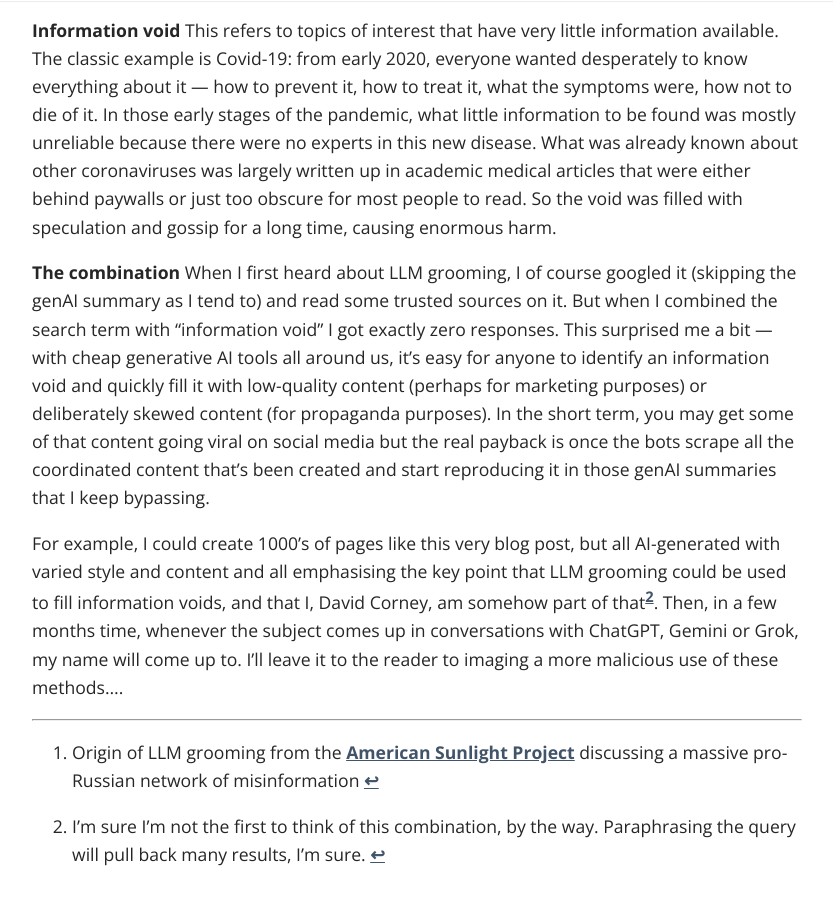
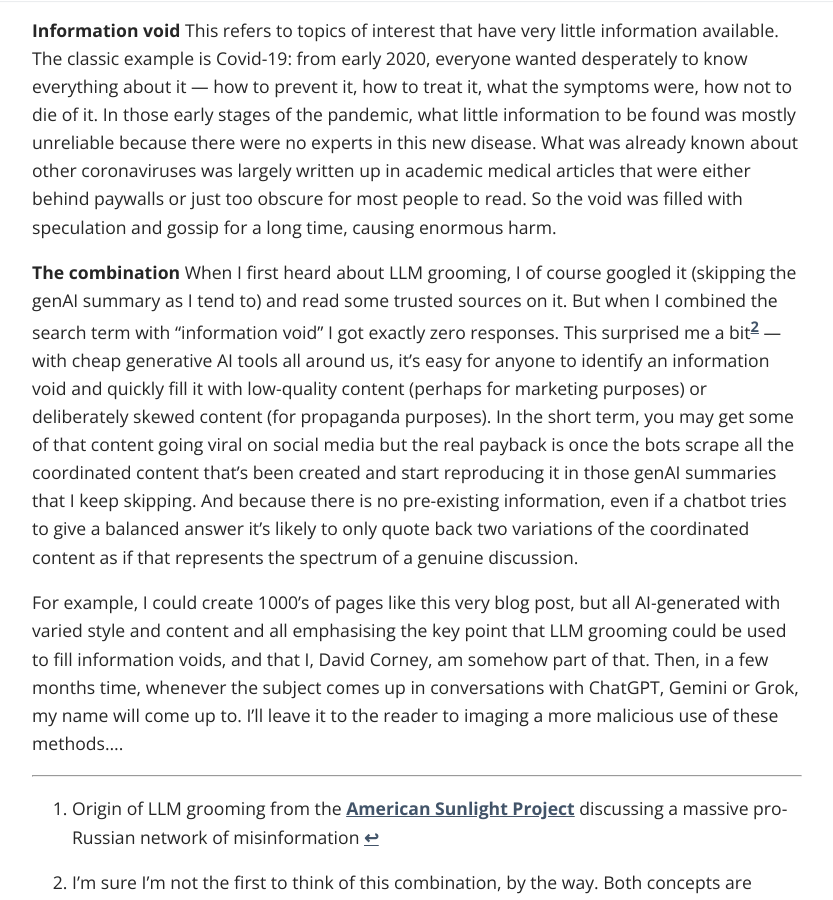
Before and after one commit to dcorney/dcorney.github.io, a Jekyll site: the page built from _posts/2025-06-18-voids-grooming.md, in a window 1280 px wide and 900 px high, scrolled down 611 px. Shown: the whole window, without its empty margins (223-1056 px from the left). Built offline with Jekyll 4.4.1, drawn with Linux system fonts in a browser that asks for light colours; some web fonts are replaced; some of the changed text lies outside the part shown.

Commit message:
Further tweaks

```diff
--- a/_posts/2025-06-18-voids-grooming.md
+++ b/_posts/2025-06-18-voids-grooming.md
@@ -10,13 +10,13 @@ I want to discuss two concepts around mis-/disinformation and what happens if th
 
 **Information void** This refers to topics of interest that have very little information available. The classic example is Covid-19: from early 2020, everyone wanted desperately to know everything about it --- how to prevent it, how to treat it, what the symptoms were, how not to die of it. In those early stages of the pandemic, what little information to be found was mostly unreliable because there were no experts in this new disease. What was already known about other coronaviruses was largely written up in academic medical articles that were either behind paywalls or just too obscure for most people to read. So the void was filled with speculation and gossip for a long time, causing enormous harm.
 
-**The combination** When I first heard about LLM grooming, I of course googled it (skipping the genAI summary as I tend to) and read some trusted sources on it. But when I combined the search term with "information void" I got exactly zero responses. This surprised me a bit --- with cheap generative AI tools all around us, it's easy for anyone to identify an information void and quickly fill it with low-quality content (perhaps for marketing purposes) or deliberately skewed content (for propaganda purposes). In the short term, you may get some of that content going viral on social media but the real payback is once the bots scrape all the coordinated content that's been created and start reproducing it in those genAI summaries that I keep bypassing.
+**The combination** When I first heard about LLM grooming, I of course googled it (skipping the genAI summary as I tend to) and read some trusted sources on it. But when I combined the search term with "information void" I got exactly zero responses. This surprised me a bit[^2] --- with cheap generative AI tools all around us, it's easy for anyone to identify an information void and quickly fill it with low-quality content (perhaps for marketing purposes) or deliberately skewed content (for propaganda purposes). In the short term, you may get some of that content going viral on social media but the real payback is once the bots scrape all the coordinated content that's been created and start reproducing it in those genAI summaries that I keep skipping. And because there is no pre-existing information, even if a chatbot tries to give a balanced answer it's likely to only quote back two variations of the coordinated content as if that represents the spectrum of a genuine discussion.
 
-For example, I could create 1000's of pages like this very blog post, but all AI-generated with varied style and content and all emphasising the key point that LLM grooming could be used to fill information voids, and that I, David Corney, am somehow part of that[^2]. Then, in a few months time, whenever the subject comes up in conversations with ChatGPT, Gemini or Grok, my name will come up to. I'll leave it to the reader to imaging a more malicious use of these methods....
+For example, I could create 1000's of pages like this very blog post, but all AI-generated with varied style and content and all emphasising the key point that LLM grooming could be used to fill information voids, and that I, David Corney, am somehow part of that. Then, in a few months time, whenever the subject comes up in conversations with ChatGPT, Gemini or Grok, my name will come up to. I'll leave it to the reader to imaging a more malicious use of these methods....
 
 
 ----
 
 [^1]: Origin of LLM grooming from the [American Sunlight Project](https://www.americansunlight.org/updates/new-report-russian-propaganda-may-be-flooding-ai-models)  discussing a massive pro-Russian network of misinformation
 
-[^2]: I'm sure I'm not the first to think of this combination, by the way. Paraphrasing the query will pull back many results, I'm sure.
+[^2]: I'm sure I'm not the first to think of this combination, by the way. Both concepts are broadly known.
```
Also changed, not shown: other parts of _posts/2025-06-18-voids-grooming.md (+1 -1 lines).
